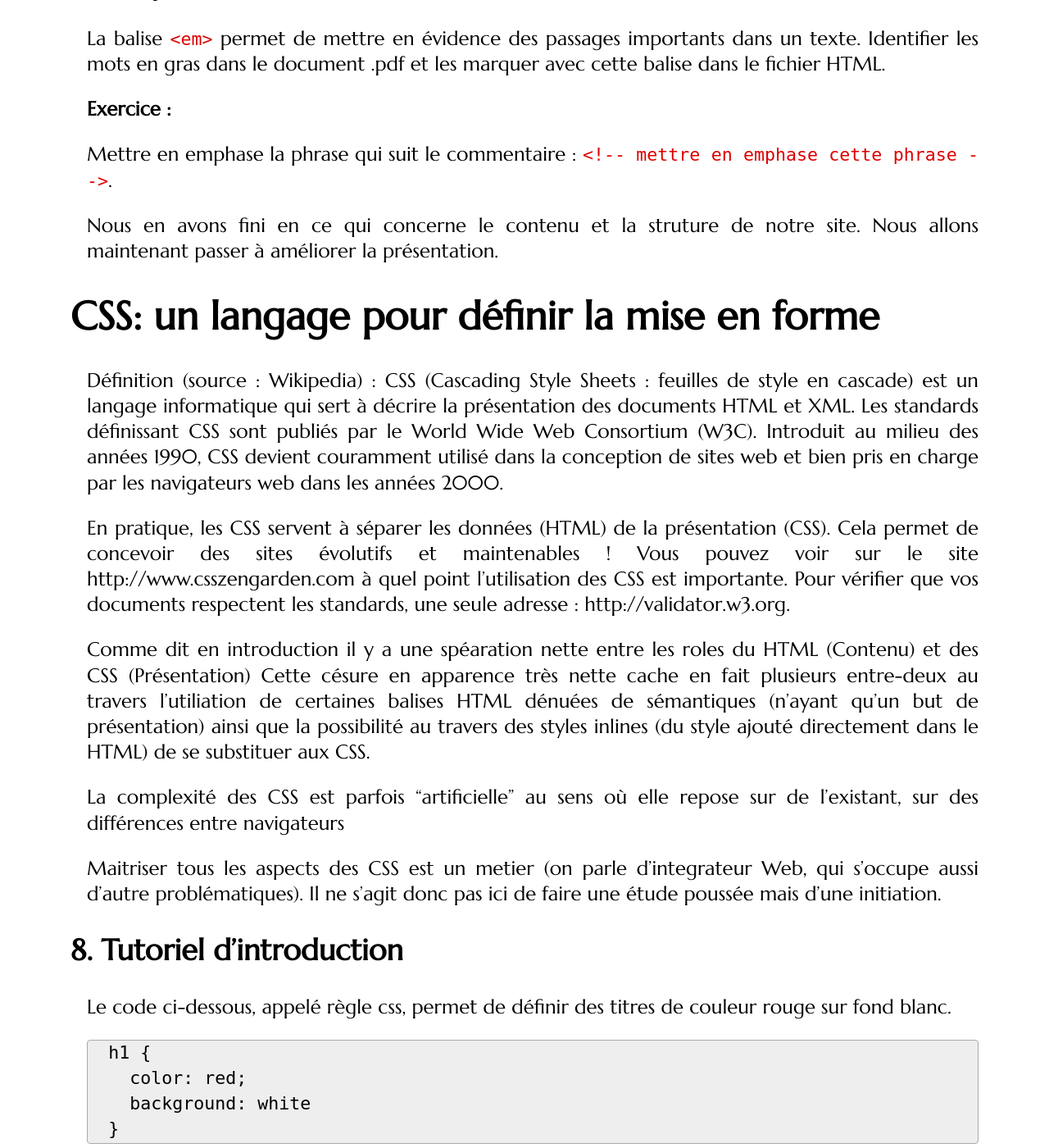
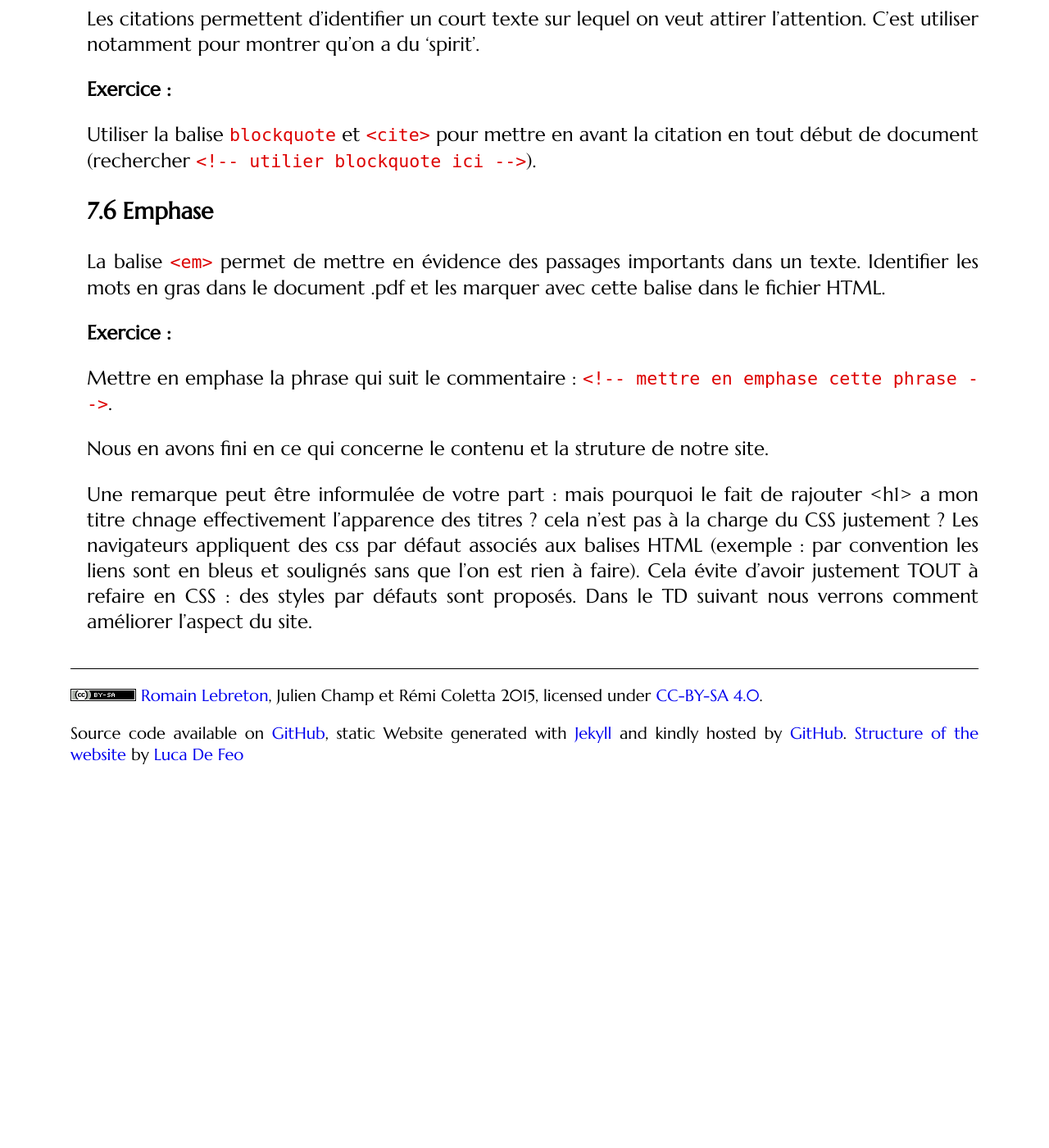
Before and after one commit to romainlebreton/R1.02-DeveloppementInterfacesWeb, a Jekyll site: the page built from tutorials/tutorial1.md, in a window 1280 px wide and 1400 px high, scrolled down 6350 px. Shown: the whole window at 82% size. Built offline with Jekyll 4.4.1, drawn with Linux system fonts in a browser that asks for light colours; some web fonts are replaced; comment, search, counter and statistics services are not loaded; after the commit the page ends 7304 px from its top, so only the background shows below that; some of the changed text lies outside the part shown.

Commit message:
correct bug

```diff
--- a/tutorials/tutorial1.md
+++ b/tutorials/tutorial1.md
@@ -39,7 +39,9 @@ Exemple pour un paragraphe on écrit :
 ~~~
 {:.html}
 
-
+Nous allons commencer par des balises un peu particulières, car elles sont de type "meta", elles sont plus là pour que le navigateur et le serveur s'entendent bien lors des transferts.
+Par exemple nous préciserons l'encodage des fichiers, le doctype,...
+Cela n'est pas très passionnant et nous resterons succinct sur cet aspect.
 
 Récupérer le fichier [index.txt]({{site.baseurl}}/index.txt) (fichier de base de travail).
 
@@ -241,132 +247,8 @@ dans le fichier HTML.
 Mettre en emphase la phrase qui suit le commentaire : `<!-- mettre en emphase cette phrase -->`.
 
 Nous en avons fini en ce qui concerne le contenu et la struture de notre site.
-Nous allons maintenant passer à améliorer la présentation.
 
-# CSS: un langage pour définir la mise en forme
-
-Définition (source : Wikipedia) : CSS (Cascading Style Sheets : feuilles de
-style en cascade) est un langage informatique qui sert à décrire la présentation
-des documents HTML et XML. Les standards définissant CSS sont publiés par le
-World Wide Web Consortium (W3C). Introduit au milieu des années 1990, CSS
-devient couramment utilisé dans la conception de sites web et bien pris en
-charge par les navigateurs web dans les années 2000.
-
-En pratique, les CSS servent à séparer les données (HTML) de la présentation
-(CSS). Cela permet de concevoir des sites évolutifs et maintenables ! Vous
-pouvez voir sur le site http://www.csszengarden.com à quel point l'utilisation
-des CSS est importante.  Pour vérifier que vos documents respectent les
-standards, une seule adresse : http://validator.w3.org.
-
-
-Comme dit en introduction il y a une spéaration nette entre les roles du HTML (Contenu) et des CSS (Présentation)
-Cette césure en apparence très nette cache en fait plusieurs entre-deux au travers l'utiliation de certaines balises HTML dénuées de sémantiques (n'ayant qu'un but de présentation) ainsi que la possibilité au travers des styles inlines (du style ajouté directement dans le HTML) de se substituer aux CSS.
-
-
-La complexité des CSS est parfois "artificielle" au sens où elle repose sur de l'existant, sur des différences entre navigateurs
-
-Maitriser tous les aspects des CSS est un metier (on parle d'integrateur Web, qui s'occupe aussi d'autre problématiques).
-Il ne s'agit donc pas ici de faire une étude poussée mais d'une initiation.
-
-
-## Tutoriel d'introduction
-Le code ci-dessous, appelé règle css, permet de définir des titres de couleur rouge sur
-fond blanc.
-
-~~~
-h1 {
-  color: red;
-  background: white
-}
-~~~
-{:.css}
-
-Recopier la règle ci-dessus dans un fichier etudes.css à mettre le même répertoire que le
-fichier HTML.
-
-Pour indiquer au navigateur qu'il doit utiliser les règles de style de ce fichier pour le document
-HTML il faut ajouter la ligne suivante dans l'en-tête du document HTML :
-
-~~~
-<link rel=‘’stylesheet’’ type=‘’text/css’’ href=‘’etudes.css’’>
-~~~
-{:.html}
-
-## Couleurs
-
-Les mots aqua, black, blue, fuchsia, gray, green, lime, maroon, navy, olive, orange, purple, red,
-silver, teal, white, et yellow peuvent être utilisés pour définir une couleur.
-
-Définir une couleur pour le fond du corps du document.
-
-## Fontes
-
-référence : http://www.w3.org/TR/CSS21/fonts.html
-
-### La propriété font-family
-
-Rajouter maintenant la règle suivante :
-
-~~~
-p{ font-family: "lucida calligraphy", "Arial", sans-serif; }
-~~~
-{.css}
-
-### la propriété font-size
-
-Utiliser la propriété font-size pour changer la taille de la citation.
-
-## Textes
-
-Tester les règles ci-dessous :
-
-~~~
-p {
-  text-align: justify ;
-  text-indent: 1em;
-}
-
-h1 { text-transform : uppercase;}
-~~~
-{.css}
-
-Aligner la citation en début de document à droite de la page.
-
-# Sélecteurs
-
-## Regroupement
-
-Il est possible de regrouper les sélecteurs :
-
-~~~
-h1 {color: red}
-h2 {color: red}
-h3 {color: red}
-~~~
-{:.css}
-
-peut s'écrire :
-
-~~~
-h1,h2,h3 {color: red}
-~~~
-{:.css}
-
-### Classes
-
-Il est aussi possible de définir un style pour un sous-ensemble (une classe) d'éléments de même
-type. Par exemple la règle ci-dessous ne concerne que les paragraphes appartenant à la classe des
-paragraphes importants :
-
-~~~
-p.important{ border-style: solid }
-~~~
-{:.css}
-
-Côté HTML on peut assigner un élément à une classe en définissant pour cet élément son attribut
-class :
-
-~~~
-<p class="important"> Texte du paragraphe... </p>
-~~~
-{:.html}
+Une remarque peut être informulée de votre part : mais pourquoi le fait de rajouter <h1> a mon titre chnage effectivement l'apparence des titres ? cela n'est pas à la charge du CSS justement ?
+Les navigateurs appliquent des css par défaut associés aux balises HTML (exemple : par convention les liens <a> sont en bleus et soulignés sans que l'on est rien à faire).
+Cela évite d'avoir justement TOUT à refaire en CSS : des styles par défauts sont proposés.
+Dans le TD suivant nous verrons comment améliorer l'aspect du site.
```
Also changed, not shown: other parts of tutorials/tutorial1.md (+7 -3 lines), assets/beware.jpg (added).
